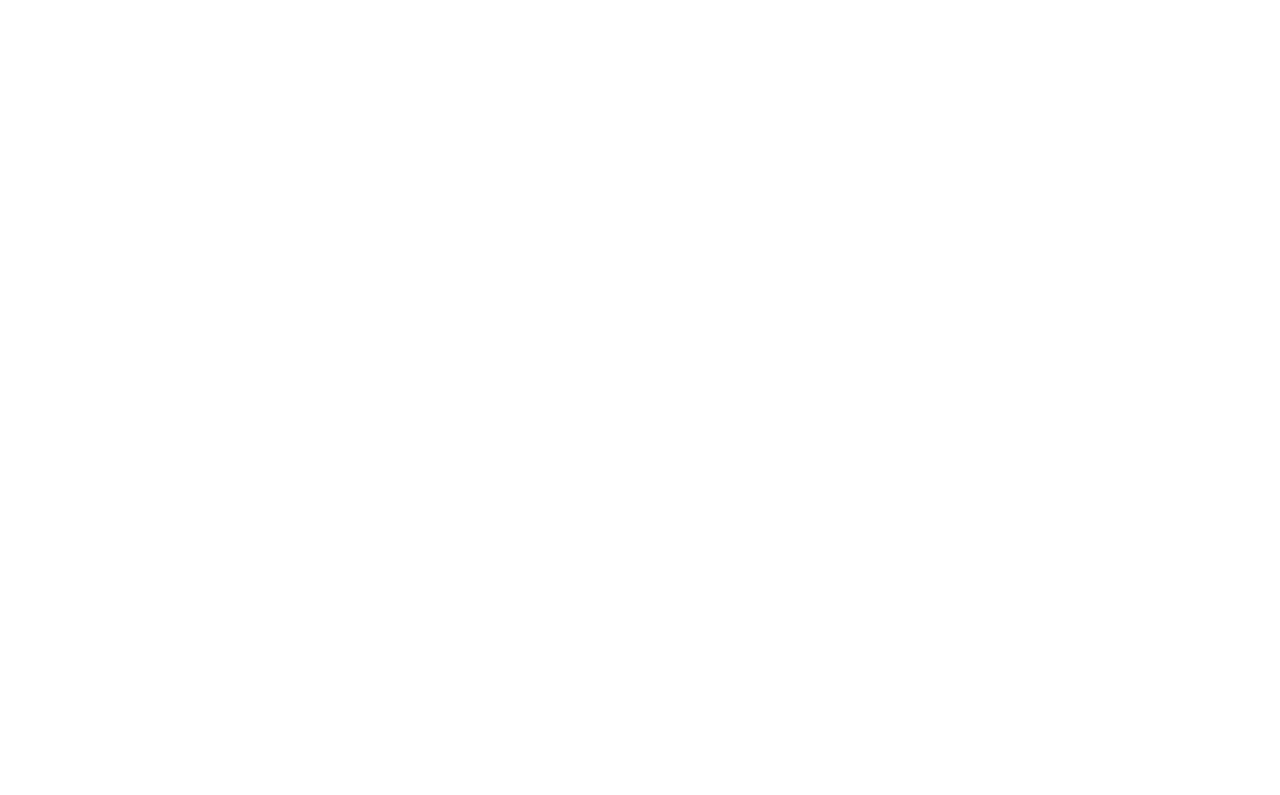
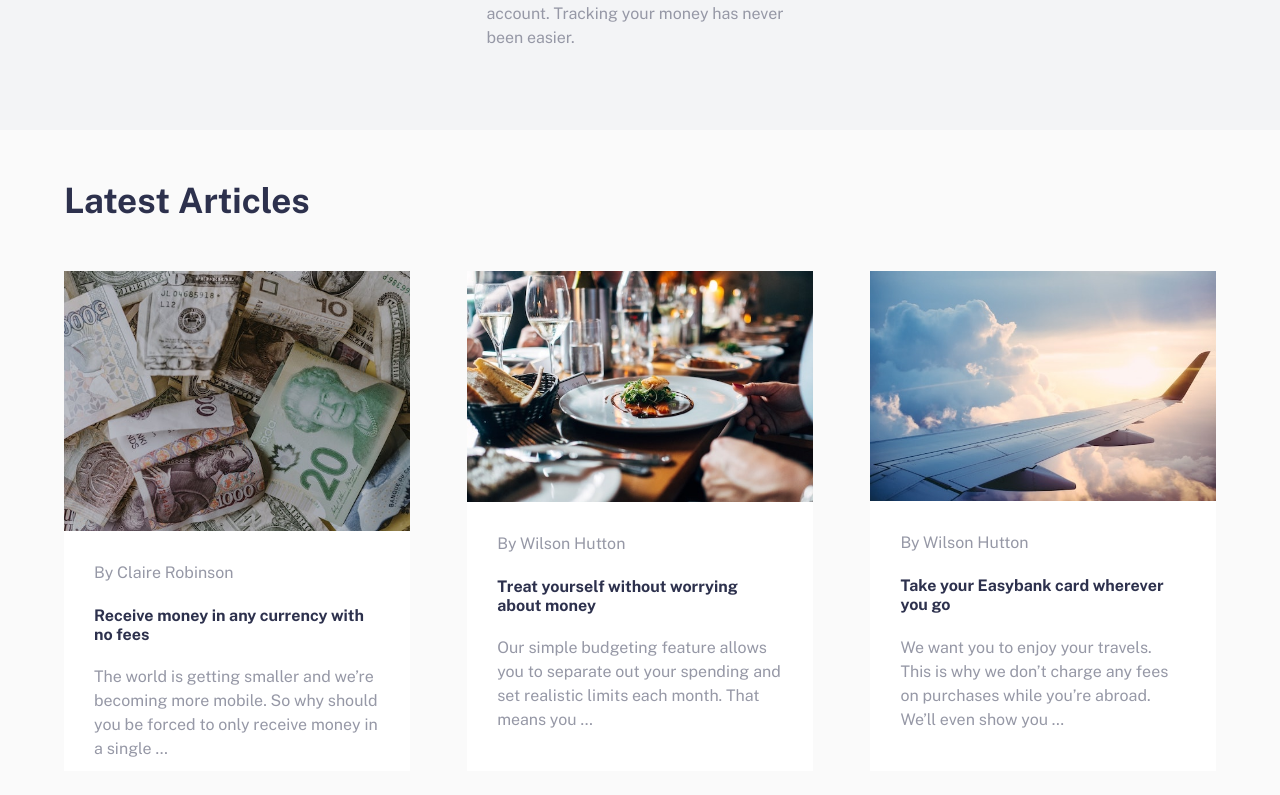
Before and after one commit to Roberto-1998/easybank, a React app: page / in a window 1280 px wide. Shown: the part 1345-2140 px from the top of the page. Before the commit the page ends 1315 px from the top, so only its background shows below. Built offline with nearby package versions, Linux system fonts and the light colour scheme.

Commit message:
[end] end for today

```diff
--- a/src/App.css
+++ b/src/App.css
@@ -1,6 +1,4 @@
-
-
-.app-box{
+.app-box {
   width: 80%;
   margin: 0 auto;
 }
--- a/src/App.js
+++ b/src/App.js
@@ -1,5 +1,6 @@
 import React from 'react';
 import './App.css';
+import { Articles } from './components/Articles';
 import { Banner } from './components/Banner';
 import { Info } from './components/Info';
 import { Navbar } from './components/Navbar';
@@ -9,8 +10,9 @@ const App = () => {
     <>
       <Navbar />
       <Banner />
+      <Info />
 
-      <Info />
+      <Articles />
     </>
   );
 };
--- /dev/null
+++ b/src/components/Articles/Articles.css
@@ -0,0 +1,87 @@
+.articles-content {
+  width: 90%;
+  margin: 0 auto;
+  padding-top: 50px;
+  display: flex;
+
+  gap: 20px;
+  flex-direction: column;
+  align-items: flex-start;
+  justify-content: start;
+}
+
+.articles-content > h1 {
+  font-size: 35px;
+}
+.articles-background {
+  background-color: hsl(0, 0%, 98%);
+}
+
+.articles-content h4:hover {
+  color: #72f5cc;
+  cursor: pointer;
+}
+
+.articles-content p {
+  line-height: 1.5;
+  color: hsl(233, 8%, 62%);
+}
+.articles-card-content {
+  margin-top: 30px;
+  display: flex;
+  flex-wrap: wrap;
+  gap: 70px;
+}
+
+.article-card {
+  background-color: hsl(0, 0%, 100%);
+
+  display: flex;
+  flex-direction: column;
+  align-items: flex-start;
+  justify-content: start;
+}
+
+.articles-author {
+  margin-top: 30px;
+}
+
+.article-card img {
+  width: 100%;
+  object-fit: contain;
+}
+
+.article-card-text {
+  padding: 0 30px 10px 30px;
+}
+
+@media (min-width: 700px) {
+  .articles-card-content {
+    gap: 40px;
+    justify-content: space-between;
+  }
+
+  .article-card {
+    flex-basis: 40%;
+  }
+}
+
+@media (min-width: 1000px) {
+  .article-card {
+    flex-basis: 30%;
+  }
+
+  .articles-card-content {
+    gap: 30px;
+  }
+}
+
+@media (min-width: 1300px) {
+  .article-card {
+    flex-basis: 23%;
+  }
+
+  .articles-card-content {
+    gap: 0px;
+  }
+}
--- /dev/null
+++ b/src/components/Articles/Articles.js
@@ -0,0 +1,28 @@
+import React from 'react';
+import './Articles.css';
+import { articlesInfo } from '../../contants/articles-info';
+
+const Articles = () => {
+  return (
+    <section className='articles-background'>
+      <div className='articles-content'>
+        <h1>Latest Articles</h1>
+
+        <div className='articles-card-content'>
+          {articlesInfo.map((article) => (
+            <div key={article.title} className='article-card'>
+              <img src={article.img} alt={article.title} />
+              <div className='article-card-text'>
+                <p className='articles-author'>{article.author}</p>
+                <h4>{article.title}</h4>
+                <p>{article.description}</p>
+              </div>
+            </div>
+          ))}
+        </div>
+      </div>
+    </section>
+  );
+};
+
+export default Articles;
--- /dev/null
+++ b/src/components/Articles/index.js
@@ -0,0 +1 @@
+export { default as Articles } from './Articles';
--- a/src/components/Banner/Banner.css
+++ b/src/components/Banner/Banner.css
@@ -3,7 +3,7 @@
   flex-wrap: wrap;
   align-items: center;
   justify-content: center;
-padding-bottom: 80px;
+  padding-bottom: 80px;
   background-color: hsl(0, 0%, 100%);
 }
 
@@ -50,18 +50,14 @@ padding-bottom: 80px;
   .banner-right-box {
     flex-basis: 60%;
     position: relative;
-
-
   }
 
   .banner-right-box img {
     position: absolute;
     bottom: -70px;
-
   }
 
   .banner-left-box {
-
     flex-basis: 30%;
     align-items: flex-start;
     margin-top: 0;
@@ -74,3 +70,10 @@ padding-bottom: 80px;
     font-weight: 400;
   }
 }
+
+
+@media (min-width: 850px) {
+  .banner-main-box{
+    height: 70vh;
+  }
+}
--- a/src/components/Info/Info.css
+++ b/src/components/Info/Info.css
@@ -1,9 +1,9 @@
-.info-size{
+.info-size {
   background: hsl(220, 16%, 96%);
   padding: 80px 0;
 }
 
-.info-content{
+.info-content {
   margin-top: 100px;
   display: flex;
   flex-direction: column;
@@ -12,34 +12,29 @@
   gap: 20px;
   width: 80%;
   margin: 0 auto;
-
 }
 
-.info-content>h1{
+.info-content > h1 {
   font-size: 35px;
 }
 
-.info-content p{
+.info-content p {
   line-height: 1.5;
-    color:hsl(233, 8%, 62%) ;
+  color: hsl(233, 8%, 62%);
 }
 
-.info-content h4{
+.info-content h4 {
   font-size: 20px;
 }
 
-
-
-.info-box{
+.info-box {
   display: flex;
   flex-wrap: wrap;
   justify-content: center;
   align-items: center;
-
-
 }
 
-.info-card-box{
+.info-card-box {
   margin-top: 40px;
   flex-basis: 100%;
   display: flex;
@@ -49,45 +44,33 @@
   gap: 20px;
 }
 
-
-
-@media (min-width:700px){
-    .info-card-box{
+@media (min-width: 700px) {
+  .info-card-box {
     flex-basis: 50%;
-
+  }
 }
 
-}
-
-@media (min-width:1000px){
-
-    .info-content{
+@media (min-width: 1000px) {
+  .info-content {
     align-items: flex-start;
   }
 
-    .text-info{
+  .text-info {
     width: 70%;
   }
 
-
-
-    .info-card-box{
+  .info-card-box {
     flex-basis: 30%;
     align-items: flex-start;
-
+  }
 }
 
+@media (min-width: 1300px) {
+  .info-card-box {
+    flex-basis: 25%;
   }
 
-@media (min-width:1300px){
-    .info-card-box{
-        flex-basis: 25%;
-
-     }
-
-     .text-info{
+  .text-info {
     width: 55%;
   }
-
-
 }
--- /dev/null
+++ b/src/contants/articles-info.js
@@ -0,0 +1,39 @@
+import currency from '../../public/images/image-currency.jpg';
+import restaurant from '../../public/images/image-restaurant.jpg';
+import plane from '../../public/images/image-plane.jpg';
+import confetti from '../../public/images/image-confetti.jpg';
+
+export const articlesInfo = [
+  {
+    author: 'By Claire Robinson',
+    title: 'Receive money in any currency with no fees',
+    description:
+      'The world is getting smaller and we’re becoming more mobile. So why should you b' +
+      'e forced to only receive money in a single …',
+    img: currency,
+  },
+  {
+    author: 'By Wilson Hutton',
+    title: 'Treat yourself without worrying about money',
+    description:
+      'Our simple budgeting feature allows you to separate out your spending and set re' +
+      'alistic limits each month. That means you …',
+    img: restaurant,
+  },
+  {
+    author: 'By Wilson Hutton',
+    title: 'Take your Easybank card wherever you go',
+    description:
+      'We want you to enjoy your travels. This is why we don’t charge any fees on purch' +
+      'ases while you’re abroad. We’ll even show you …',
+    img: plane,
+  },
+  {
+    author: 'By Claire Robinson',
+    title: 'Our invite-only Beta accounts are now live!',
+    description:
+      'After a lot of hard work by the whole team, we’re excited to launch our closed b' +
+      'eta. It’s easy to request an invite through the site ...',
+    img: confetti,
+  },
+];
```
Also changed, not shown: src/styles.css (+4 -3 lines). Lines whose indentation alone changed are shown as unchanged.
